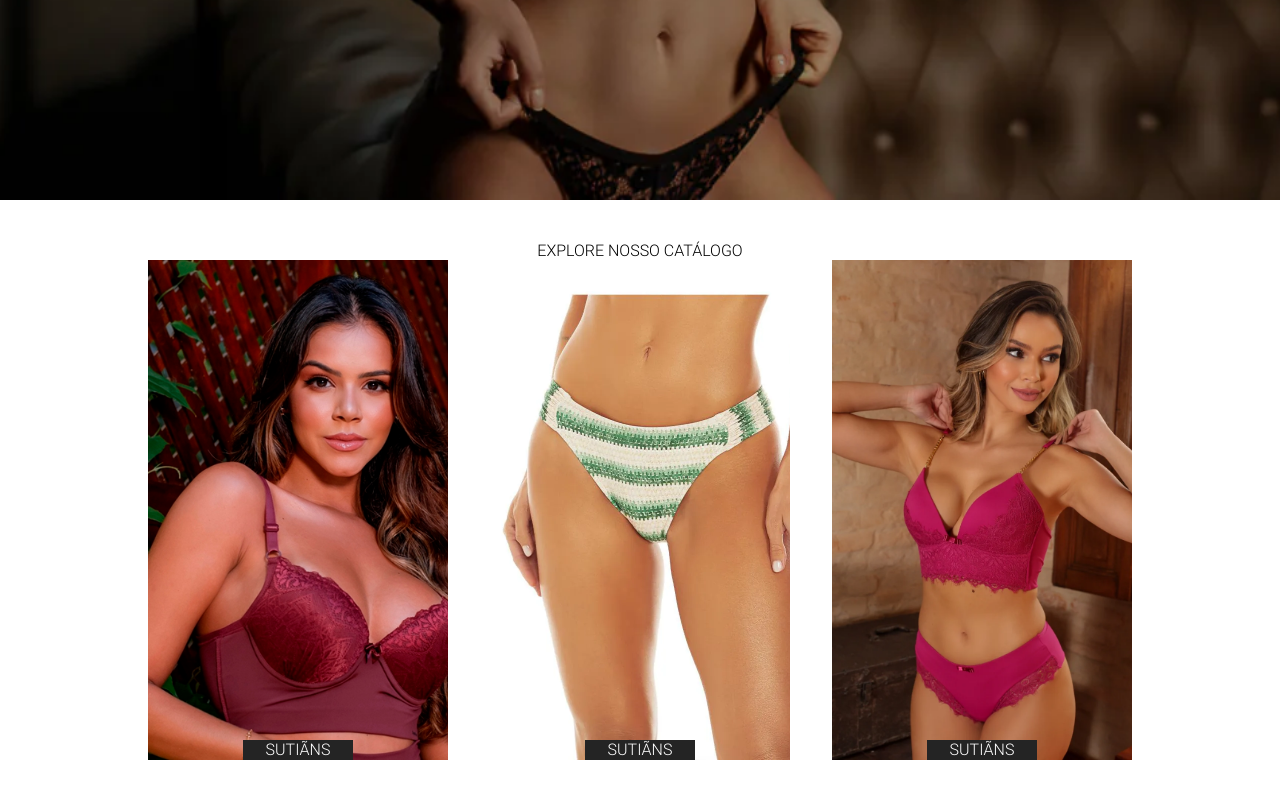
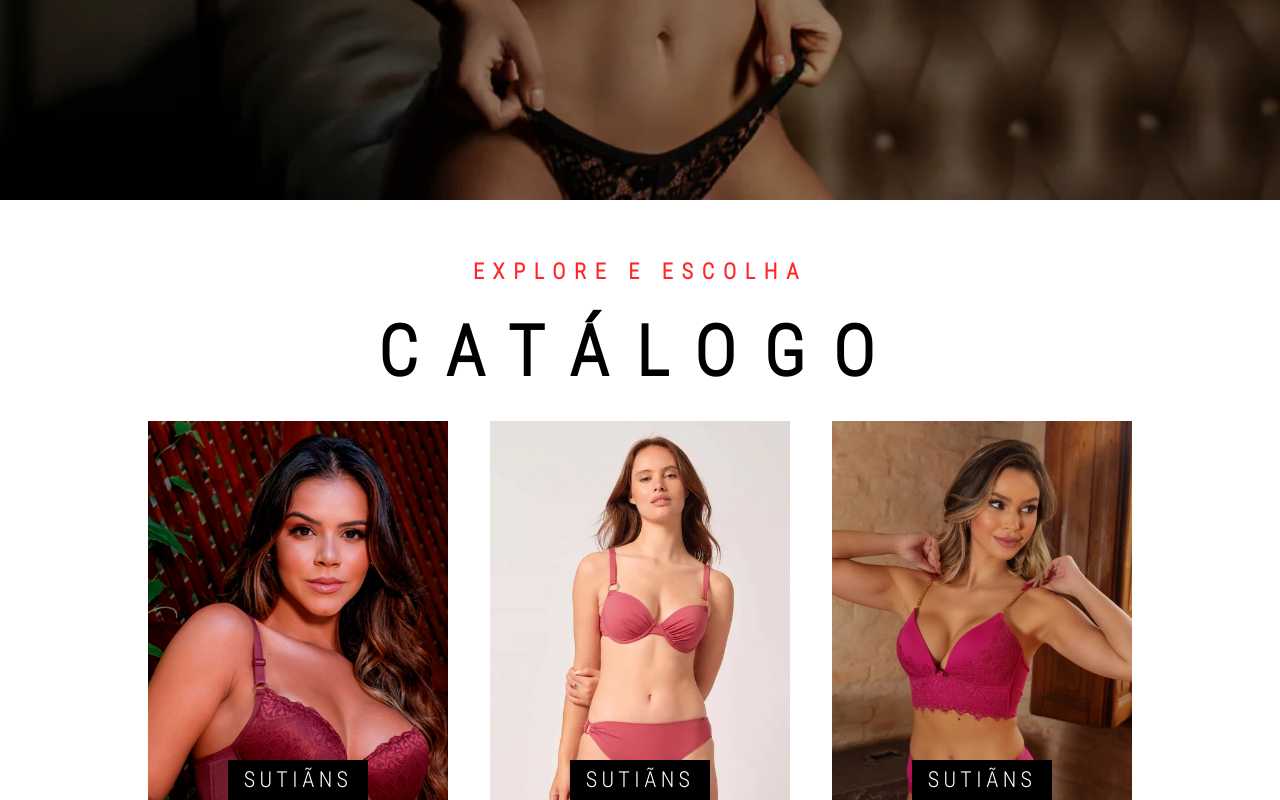
Before and after one commit to vitorfail/toque-de-ouro, a Next.js app: page / in a window 1280 px wide. Shown: the part 850-1650 px from the top of the page. Built offline with nearby package versions, Linux system fonts and the light colour scheme.

Commit message:
adicionandno hover

```diff
--- a/src/app/globals.css
+++ b/src/app/globals.css
@@ -3,41 +3,10 @@
 }
 @font-face {
   font-family: "Roboto";
-  src: url("./Roboto/Roboto-Thin.ttf");
-  font-weight: 100;
+  src: url("./Roboto/RobotoCondensed-Light.ttf");
 }
-@font-face {
-  font-family: "Roboto";
-  src: url("./Roboto/Roboto-Light.ttf");
-  font-weight: 200;
-}
-@font-face {
-  font-family: "Roboto";
-  src: url("./Roboto/Roboto-Regular.ttf");
-  font-weight: 300;
-}
-@font-face {
-  font-family: "Roboto";
-  src: url("./Roboto/Roboto-Bold.ttf");
-  font-weight: 400;
-}
-@font-face {
-  font-family: "Roboto";
-  src: url("./Roboto/RobotoCondensed-Light.ttf");
-  font-weight: 500;
-}
-@font-face {
-  font-family: "Roboto";
-  src: url("./Roboto/RobotoCondensed-Regular.ttf");
-  font-weight: 600;
-}
-@font-face {
-  font-family: "Play";
-  src: url("./Roboto/PlayfairDisplay-Regular.ttf");
-  font-weight: 700;
-}
+
 .app{
-  overflow-y: auto;
   width: 100%;
   font-weight: 200;
   height: 100%;
@@ -84,6 +53,27 @@
   width: 100%;
   height: 600px;
 }
+.app .catalogo p{
+  font-family: "Roboto";
+  font-weight: 700;
+  font-size: 14px;
+  line-height: 1.1;
+  cursor: pointer;
+  letter-spacing: .4em;
+  transition: all .3s ease-in-out;
+}
+.app .catalogo p:nth-child(1){
+  padding-top: 60px;
+  font-weight: 600;
+  font-size: 22px;
+  color: #ff2727;
+}
+.app .catalogo p:nth-child(2){
+  padding-top: 30px;
+  padding-bottom: 30px;
+  font-size: 70px;
+  color: black;
+}
 .app .catalogo .roupas{
   width: 80%;
   height: 500px;
@@ -96,12 +86,20 @@
   width: 300px;
   height: 100%;
 }
+.app .catalogo .hover{
+  height: 100%;
+  width: 100%;
+}
+.app .catalogo .hover:hover{
+  cursor: pointer;
+  background: rgba(255, 255, 255, 0.288);
+}
 .app .catalogo .exibir:nth-child(1){
   background: url("./image/sutia.jpg");
   background-size: cover;
 }
 .app .catalogo .exibir:nth-child(2){
-  background: url("./image/calcinha.webp");
+  background: url("./image/bikini.webp");
   background-size: cover;
 }
 .app .catalogo .exibir:nth-child(3){
@@ -116,11 +114,15 @@
   height: 100%;
 }
 .app .catalogo .exibir .text p{
-  width: 110px;
-  height: 20px;
+  letter-spacing: .2em;
+  padding: 0;
+  height: 40px;
+  width: 140px;
   display: flex;
+  font-weight: 500;
+  align-items: center;
   justify-content: center;
-  background: rgb(36, 36, 36);
+  background: rgb(0, 0, 0);
   color: white;
 }
 .app .catalogo .exibir img{
--- a/src/app/page.js
+++ b/src/app/page.js
@@ -35,21 +35,28 @@ export default function Home() {
         <p>O Toque especial <br/>no seu estilo</p>
       </section>
       <section className='catalogo'>
-        <p>EXPLORE NOSSO CATÁLOGO</p>
+        <p>EXPLORE E ESCOLHA</p>
+        <p>CATÁLOGO</p>
         <div className='roupas'>
           <div className="exibir" >
+            <div className='hover'>
               <div className='text'>
                 <p>SUTIÃNS</p>
               </div>
             </div>
+          </div>
           <div className="exibir">
+            <div className='hover'>
               <div className='text'>
                 <p>SUTIÃNS</p>
               </div>
             </div>
+          </div>
           <div className="exibir">
+            <div className='hover'>
               <div className='text'>
                 <p>SUTIÃNS</p>
+              </div>
             </div>
           </div>
         </div>
```
Also changed, not shown: src/app/image/bikini.webp (added). Lines whose indentation alone changed are shown as unchanged.
